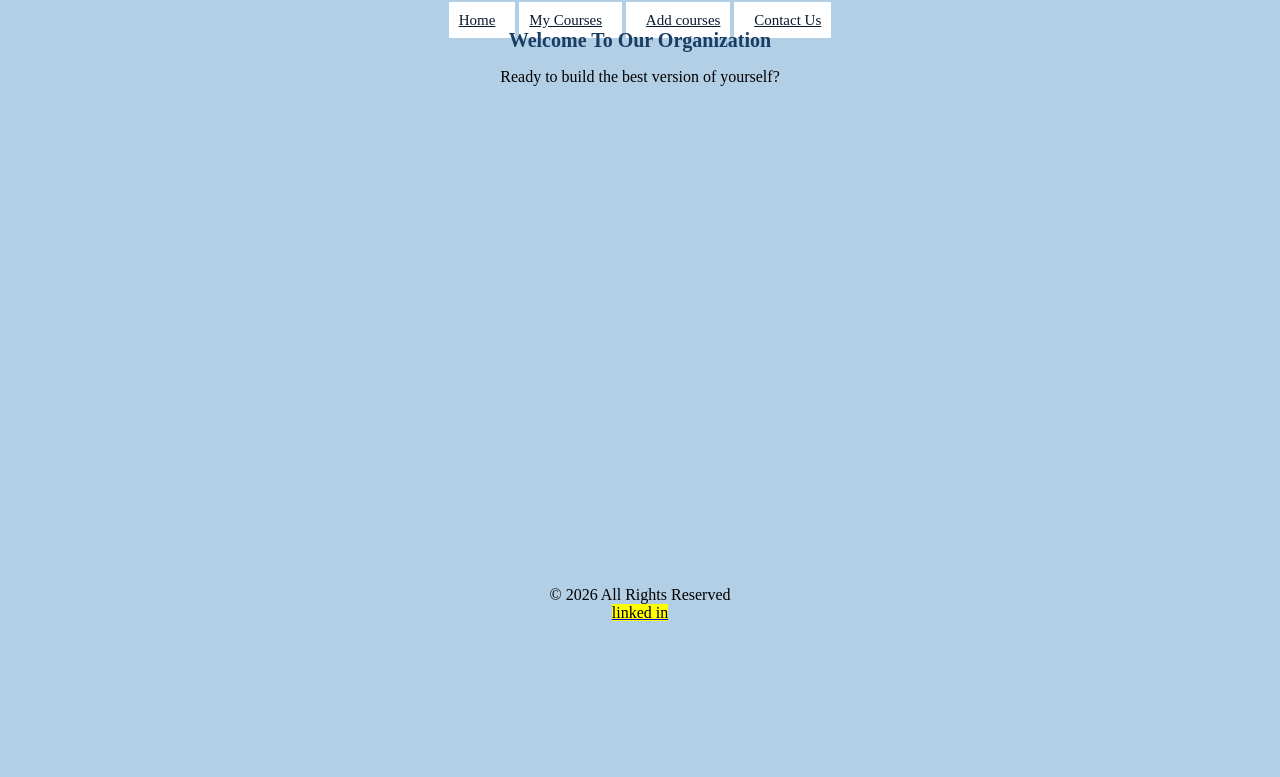
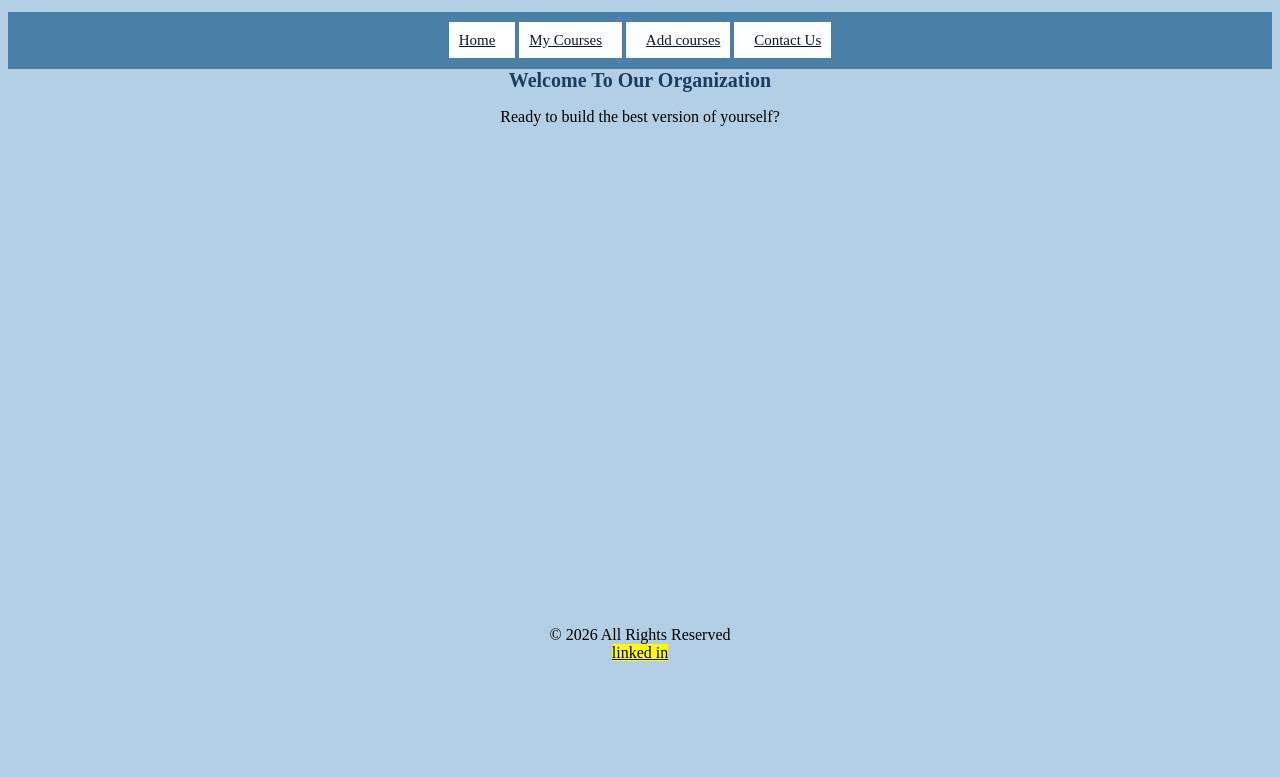
Before and after one commit to mariammohmed16/portfolio, a plain HTML site: page index.html in a window 1280 px wide. Shown: the part 39-816 px from the top of the page. Drawn offline with Linux system fonts and the light colour scheme.

Commit message:
Add files via upload

```diff
--- a/StyleSheet.css
+++ b/StyleSheet.css
@@ -4,7 +4,8 @@ body {
         min-height:100vh;
 }
 nav{
-
+border:20px #4A7FA7 solid;
+background-color:#4A7FA7;
 margin-top:20px;
 font-size:15px;
 }
```
